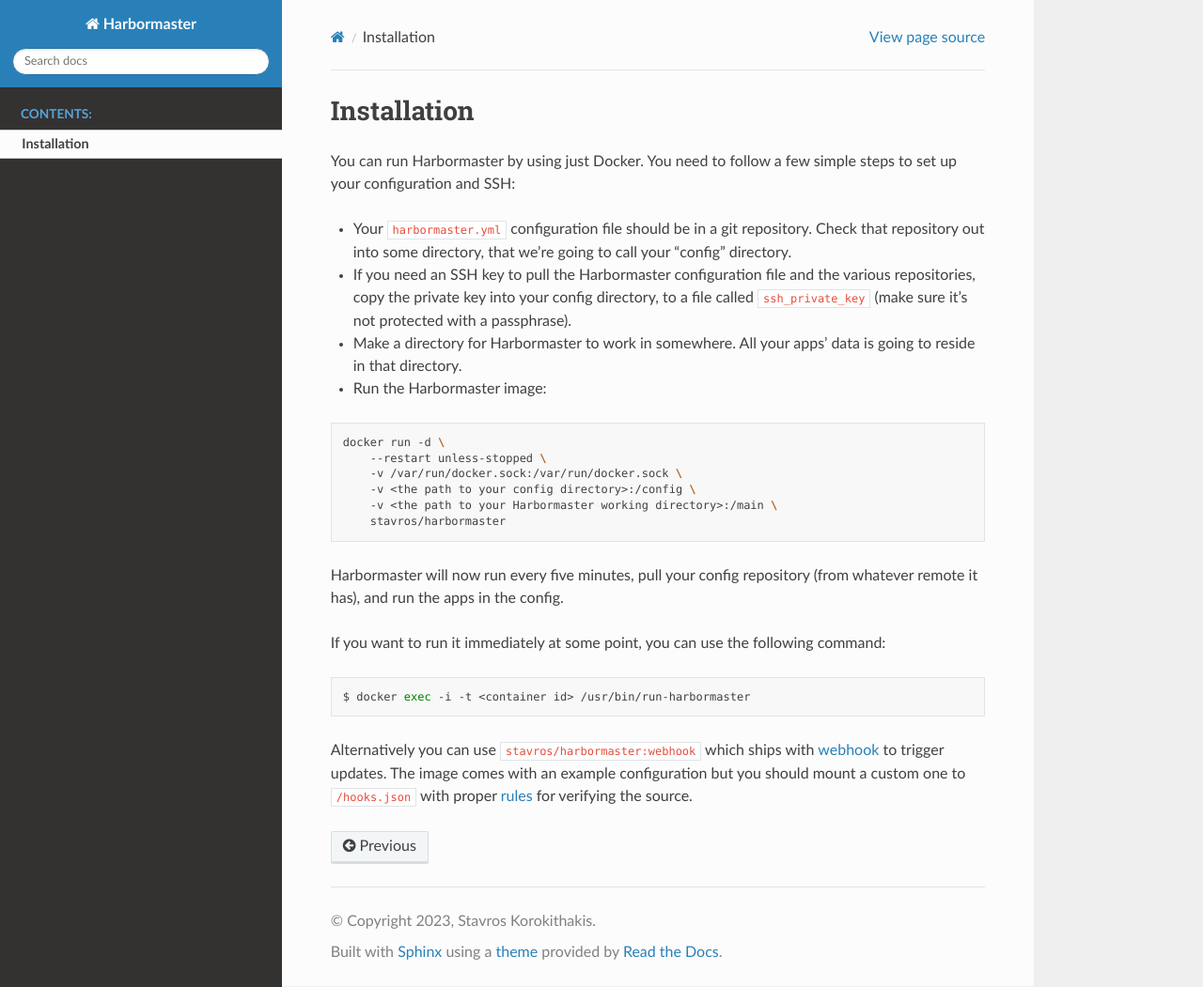
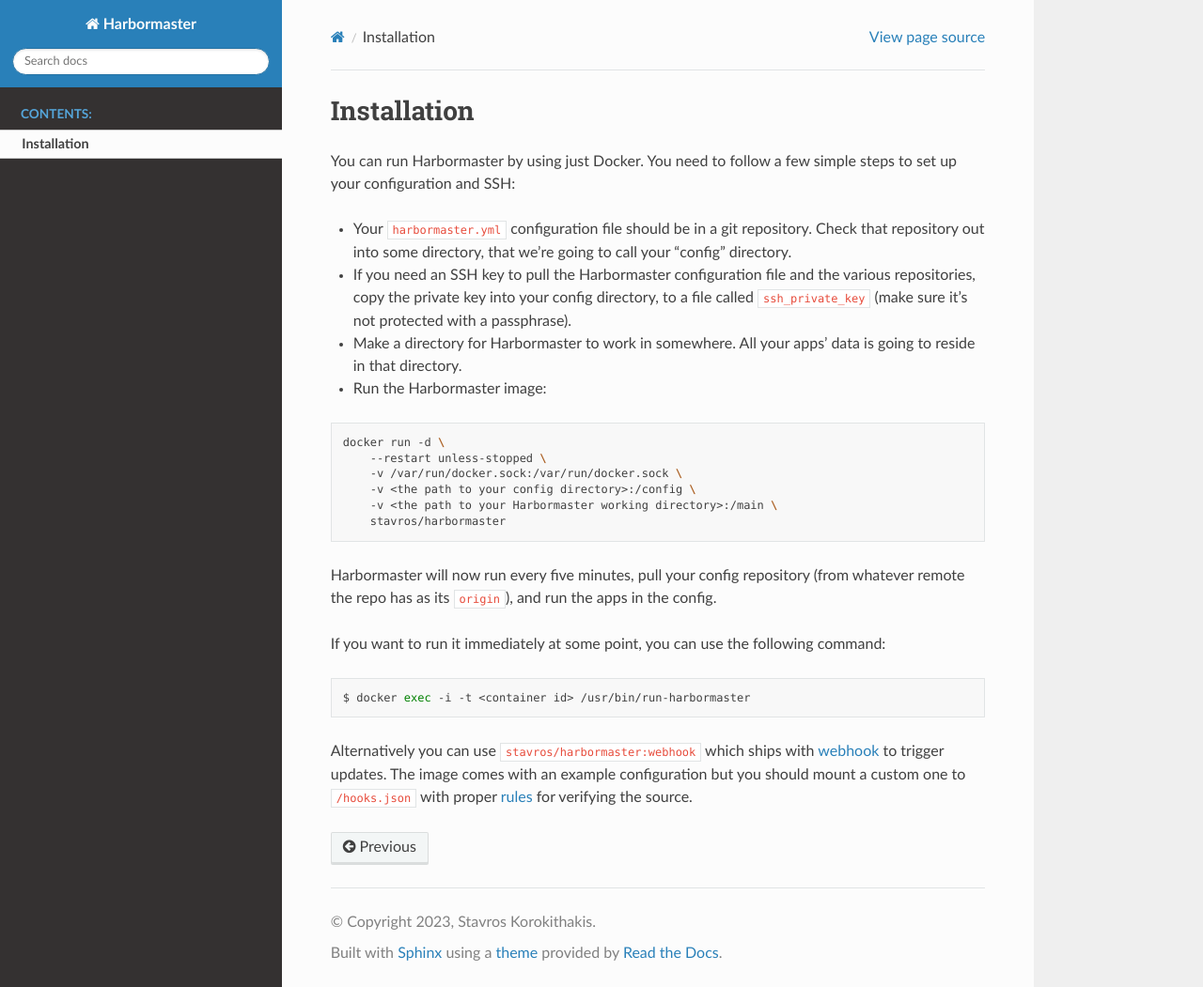
Before and after one commit to skorokithakis/harbormaster, a Sphinx documentation site: the page built from docs/source/installation.md, in a window 1280 px wide and 1051 px high. Shown: the whole window at 94% size. Built offline with Sphinx 7.4.7 and the Read the Docs theme 2.0.0, drawn with Linux system fonts in a browser that asks for light colours; pages that are not in the unit, such as notebooks, are missing from menus.

Commit message:
doc: Doc updates

````diff
--- a/docs/source/installation.md
+++ b/docs/source/installation.md
@@ -22,7 +22,7 @@
 ```
 
 Harbormaster will now run every five minutes, pull your config repository (from whatever
-remote it has), and run the apps in the config.
+remote the repo has as its `origin`), and run the apps in the config.
 
 If you want to run it immediately at some point, you can use the following command:
 
--- a/pyproject.toml
+++ b/pyproject.toml
@@ -4,7 +4,7 @@
 description = "A supervisor for docker-compose apps."
 authors = ["Stavros Korokithakis <hi@stavros.io>"]
 repository = "https://gitlab.com/stavros/harbormaster"
-homepage = "https://gitlab.com/stavros/harbormaster"
+homepage = "https://harbormaster.readthedocs.io/en/latest/"
 license = "AGPL-3.0-or-later"
 readme = "README.md"
 
````
